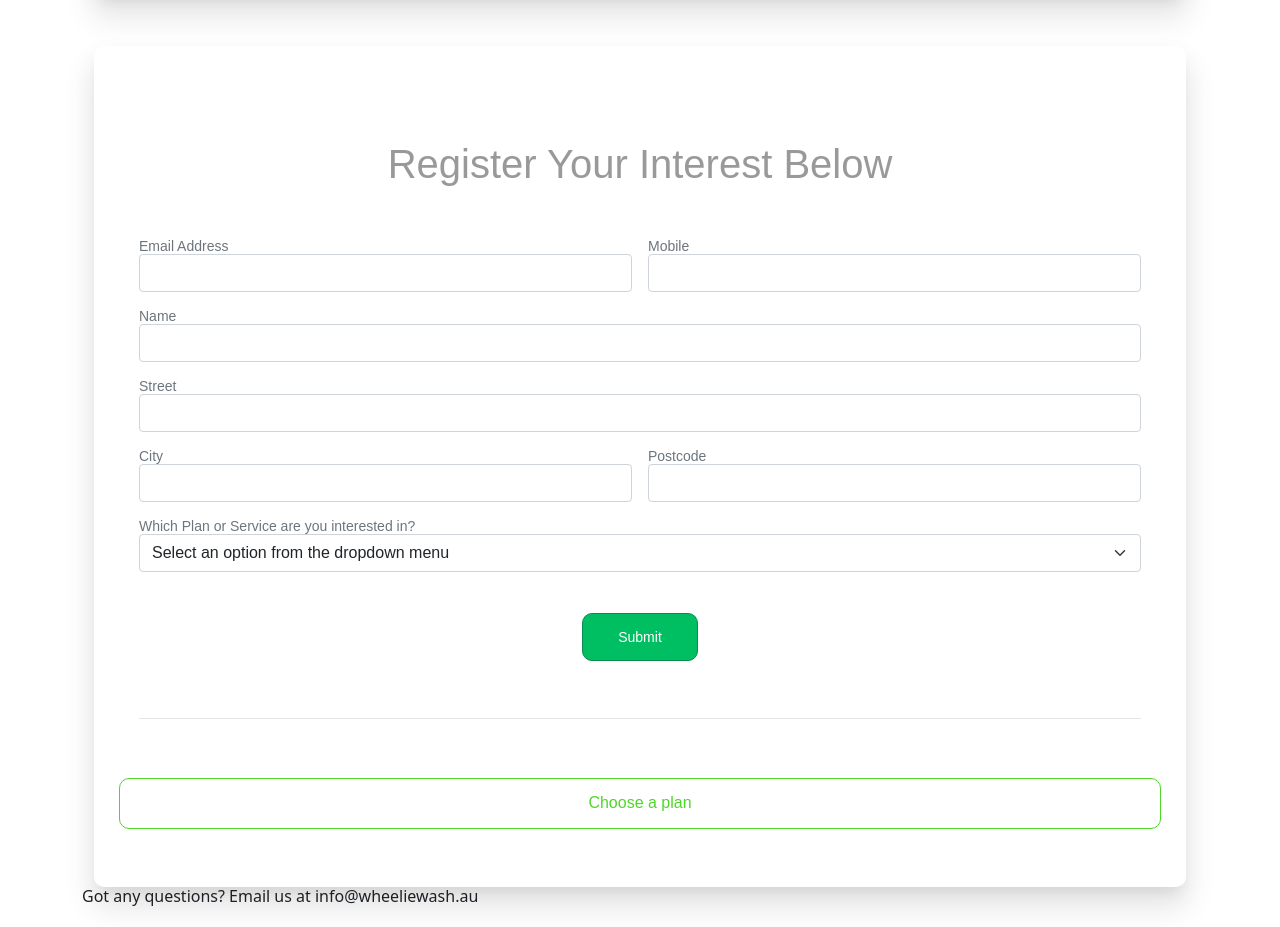
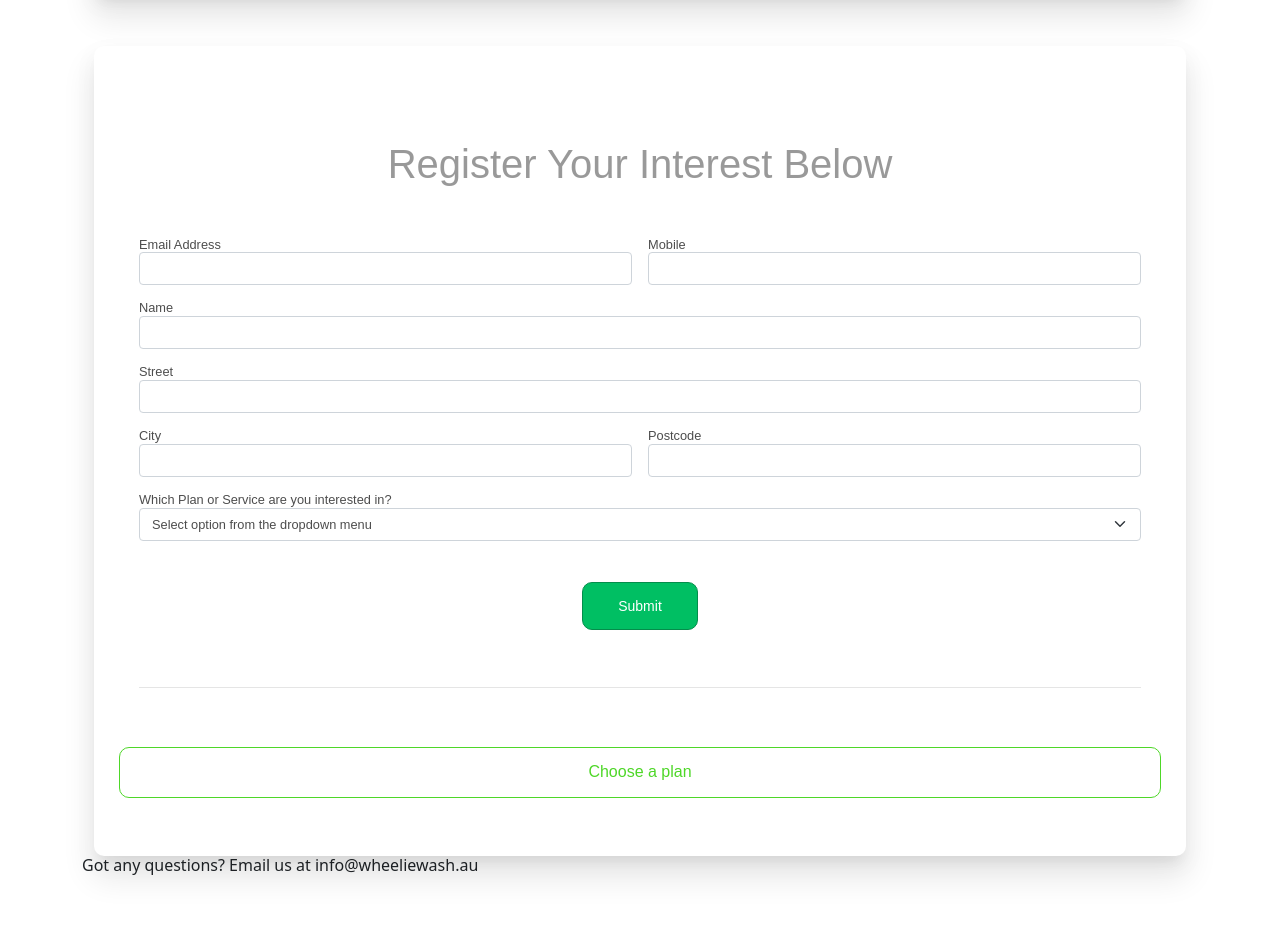
Before and after one commit to fred-py/stripe-subscription-checkout, a Flask app: page /register-your-interest in a window 1280 px wide. Shown: the part 5549-6476 px from the top of the page. After the commit the page ends 6427 px from the top, so only its background shows below. Run offline with Flask 3, Linux system fonts and the light colour scheme; some libraries are stand-ins or nearby versions; some web fonts are replaced.

Commit message:
v2 - launch page created, styling changes applied to registration form. Note some changes on Config need to be reverted. Stripe metadata on checkout currently desabled, refer to servicem8_operations directopry

```diff
--- a/app/forms/interest_form.py
+++ b/app/forms/interest_form.py
@@ -29,7 +29,7 @@ class RegisterInterestForm(FlaskForm):  # Flask WebDev p. 114
     service = SelectField(
         'Which Plan or Service are you interested in?',
         choices=[
-            ('select_option', 'Select an option from the dropdown menu'),
+            ('select_option', 'Select option from the dropdown menu'),
             ('gold', 'Gold Subscription'),
             ('silver', 'Silver Subscription'),
             ('bronze', 'Bronze Subscription'),
--- a/app/static/stripe/css/global2.css
+++ b/app/static/stripe/css/global2.css
@@ -565,8 +565,12 @@ justifies text and adds transition */
 .form-text form * {
   text-align: left;
   margin: 0 auto; /* Centers horizontally */
+  font-size: 0.8rem;
+  color: var(--gray-mid);
 
 }
+
+
 
 /* UPDATED 18Feb 2025 Ensure form fields are full width */
 .accordion .content .form-group {
@@ -690,8 +694,3 @@ justifies text and adds transition */
     background-color: #f8d7da;
     color: #721c24;
 }
-
-/* This tar*/
-.form-select {
-  font-size: 6px; /* Adjust size as needed */
-}
```
